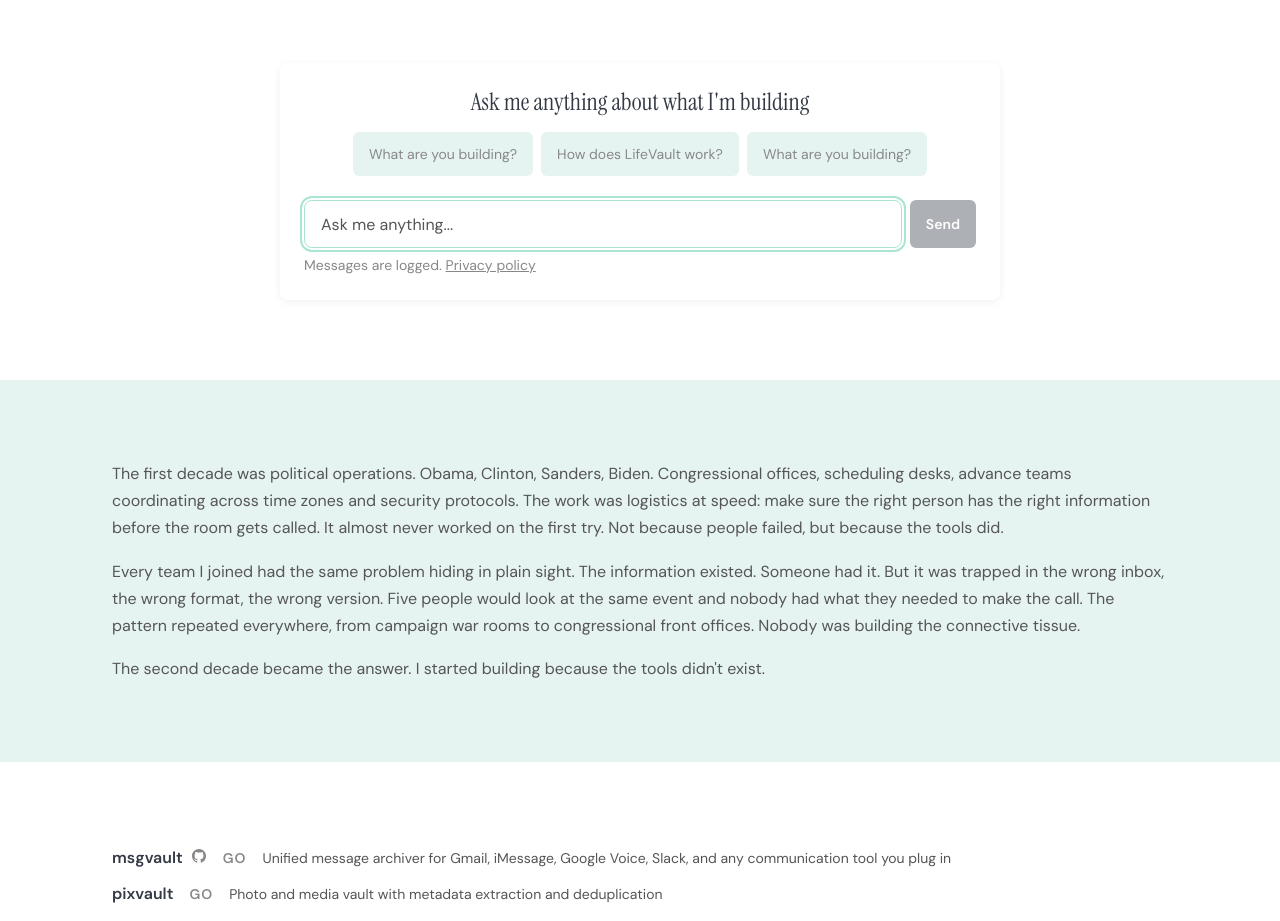
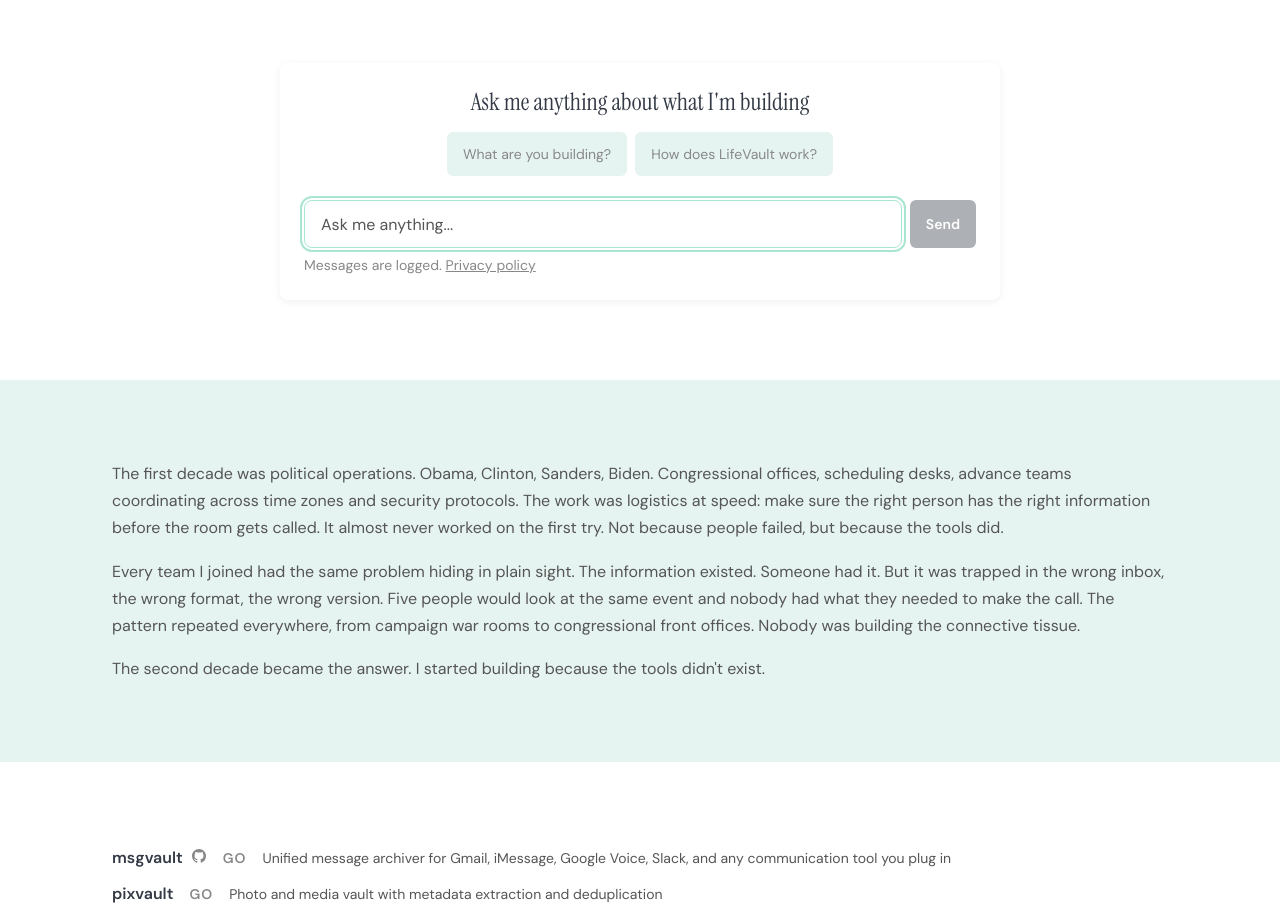
Before and after one commit to quartermint/quartermint-site, a Next.js app: page / in a window 1280 px wide. Shown: the part 1340-2261 px from the top of the page. Built offline with nearby package versions, Linux system fonts and the light colour scheme; no server answers.

Commit message:
fix: deduplicate starter chips to prevent React key collision

```diff
--- a/components/chat/starter-chips.tsx
+++ b/components/chat/starter-chips.tsx
@@ -13,7 +13,7 @@ interface StarterChipsProps {
 }
 
 export function StarterChips({ onSelect, chips }: StarterChipsProps) {
-  const questions = chips ?? STARTER_QUESTIONS
+  const questions = [...new Set(chips ?? STARTER_QUESTIONS)]
 
   return (
     <div className="flex flex-wrap gap-2 justify-center">
```
